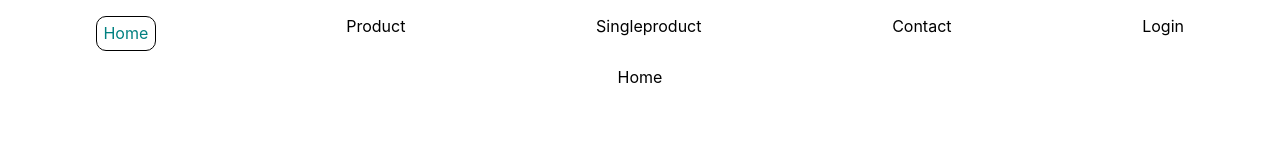
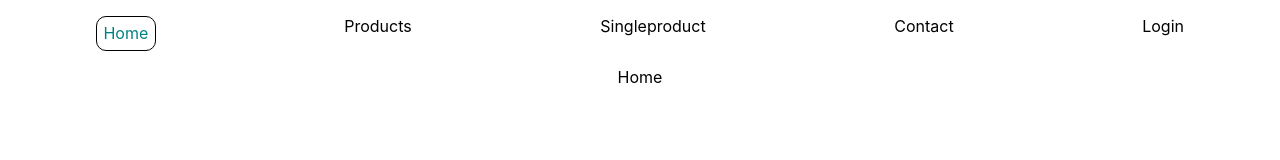
Before and after one commit to ignitinsharma/React_jsonApp, a React (Create React App) app in the folder json-app/: page / in a window 1280 px wide. Shown: the top 160 px of the page. Built offline with nearby package versions, Linux system fonts and the light colour scheme.

Commit message:
Update Navbar.jsx

```diff
--- a/json-app/src/Navbar/Navbar.jsx
+++ b/json-app/src/Navbar/Navbar.jsx
@@ -2,7 +2,7 @@ import { Link, NavLink } from "react-router-dom";
 
 const links = [
   { to: "/", text: "Home" },
-  { to: "/product", text: "Product" },
+  { to: "/product", text: "Products" },
   { to: "/singleproduct", text: "Singleproduct" },
   { to: "/contact", text: "Contact" },
   { to: "/login", text: "Login" },
```
